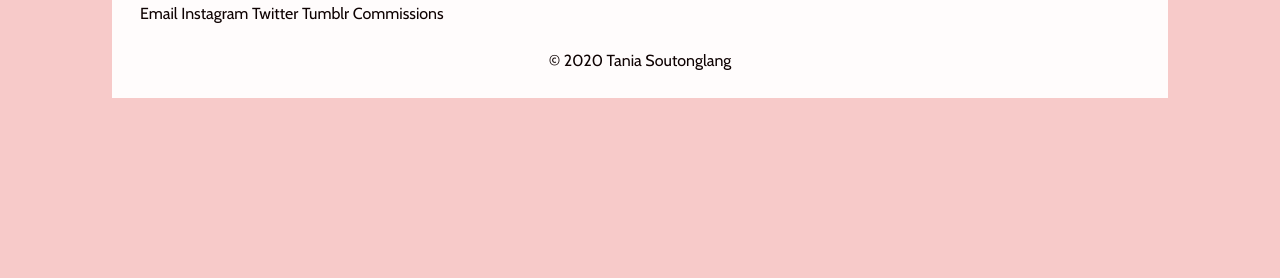
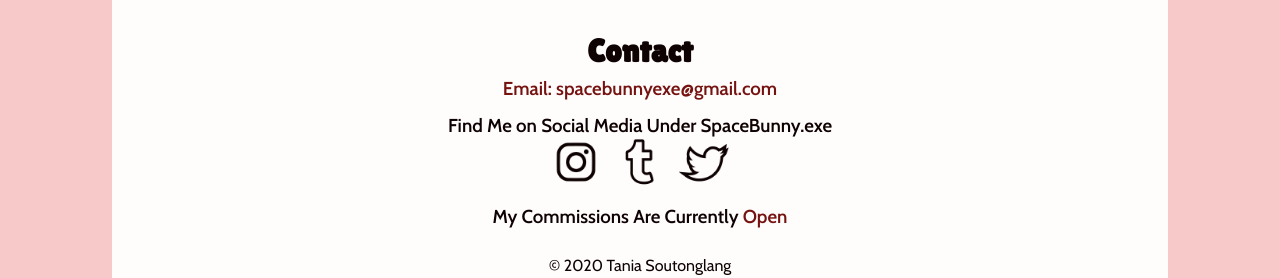
Before and after one commit to tsoutonglang/my-site, a plain HTML site: page portfolio.html in a window 1280 px wide. Shown: the part 881-1159 px from the top of the page. Before the commit the page ends 1007 px from the top, so only its background shows below. Drawn offline with nearby package versions, Linux system fonts and the light colour scheme.

Commit message:
portfolio contact

```diff
--- a/portfolio.html
+++ b/portfolio.html
@@ -29,14 +29,13 @@
     </nav>
 </header>
 
-<!---------- ADD INSTA LINKS IF APPLICABLE ---------->
 <section id="portfolio">
 
     <!---------- BARBATOS ---------->
     <div class="art">
         <img src="./img/barbatos.png" alt="Stylized illustration of Barbatos from the video game 'Obey Me'" />
         <div class="overlay">
-            <div class="art-text"><h2>80s Barbatos</h2><h3>November 2020</h3></div>
+            <div class="art-text"><h2>80s Barbatos</h2><h3>November 2020</h3><br><a href="https://www.instagram.com/p/CHqj1TLhbiY/" target="_blank">Instagram</a></div>
         </div>
     </div>
 
@@ -44,7 +43,7 @@
     <div class="art">
         <img src="./img/daishou.png" alt="Stylized illustration of Daishou Suguru from the anime 'Haikyuu!!'. His head is resting on his right head as he stares at the viewer." />
         <div class="overlay">
-            <div class="art-text"><h2>Pretty Boy Daishou</h2><h3>November 2020</h3></div>
+            <div class="art-text"><h2>Pretty Boy Daishou</h2><h3>November 2020</h3><br><a href="https://www.instagram.com/p/CHYfl2Fhkrv/" target="_blank">Instagram</a></div>
         </div>
     </div>
 
@@ -52,7 +51,7 @@
     <div class="art">
         <img src="./img/myosotis-scorpiodes.png" alt="Illustrated pile of yellow chrysanthemum petals in a darkened room, the title of the comic 'Myosotis Scorpioides' is in a bubble with the warnings 'hanahaki! au, blood, death' beneath it. Also yes, I did spell my own comic's name wrong and published it as is."/>
         <div class="overlay">
-            <div class="art-text"><h2>Myosotis Scorpioides</h2><h3>October 2020</h3></div>
+            <div class="art-text"><h2>Myosotis Scorpioides</h2><h3>October 2020</h3><br><a href="https://www.instagram.com/p/CHN-mgqBq4f/" target="_blank">Instagram</a></div>
         </div>
     </div>
 
@@ -68,7 +67,7 @@
     <div class="art">
         <img src="./img/sugawara-mafia.png" alt="Stylized illustration of Sugawra Koushi from the anime 'Haikyuu!!' His left thumb is wiping his lip and he stares at the viewer." />
         <div class="overlay">
-            <div class="art-text"><h2>Demon Mafia Sugawara</h2><h3>September 2020</h3></div>
+            <div class="art-text"><h2>Demon Mafia Sugawara</h2><h3>September 2020</h3><br><a href="https://www.instagram.com/p/CFAVKdABzG8/" target="_blank">Instagram</a></div>
         </div>
     </div>
 
@@ -84,7 +83,7 @@
     <div class="art">
         <img src="./img/retro-girl.png" alt="An illustration of a girl in a beret, yellow-tinted glasses, and 90's inspired clothes sitting with her knees up." />
         <div class="overlay">
-            <div class="art-text"><h2>90s Wannabe</h2><h3>July 2018</h3></div>
+            <div class="art-text"><h2>90s Wannabe</h2><h3>July 2018</h3><br><a href="https://www.instagram.com/p/BlV4FjhBNs0/" target="_blank">Instagram</a></div>
         </div>
     </div>
 
@@ -100,18 +99,24 @@
     <div class="art">
         <img src="./img/new.png" alt="An stylized illustration of Yves and Vivi from the K-Pop group Loona. Yves is sitting on the left and stopped tying her roller skates to look at Vivi who is sitting on the right and is concentrating on tying her roller skates." />
         <div class="overlay">
-            <div class="art-text"><h2>New</h2><h3>January 2018</h3></div>
+            <div class="art-text"><h2>New</h2><h3>January 2018</h3><br><a href="https://www.instagram.com/p/BlEhClshGZE/" target="_blank">Instagram</a></div>
         </div>
     </div>
 
 </section>
 
-<section id="links">
-    Email
-    Instagram
-    Twitter
-    Tumblr
-    Commissions
+<section id="portfolio-links">
+    <h2>Contact</h2>
+    <h3><a target="_blank" href="mailto:spacebunnyexe@gmail.com">Email: spacebunnyexe@gmail.com</a></h3>
+
+    <div id="sns">
+        <h3>Find Me on Social Media Under SpaceBunny.exe</h3>
+        <a target="_blank" href="https://instagram.com/spacebunny.exe"><img src="./img/instagram.png" alt="Black and white outline of the Instagram logo"/></a>
+        <a target="_blank" href="https://spacebunnyexe.tumblr.com"><img src="./img/tumblr.png" alt="Black and white outline of the Tumblr logo"/></a>
+        <a target="_blank" href="https://twitter.com/spacebunnyexe"><img src="./img/twitter.png" alt="Black and white outline of the Twitter logo"/></a>
+    </div>
+
+    <h3>My Commissions Are Currently <a target="_blank" href="https://spacebunnyexe.carrd.co/#commissions">Open</a></h3>
 </section>
 
 <section id="footer">
--- a/screen.css
+++ b/screen.css
@@ -152,6 +152,7 @@ nav a:hover,
 
 #resume {
   margin-top: 28px;
+  margin-bottom: 28px;
 }
 
 #resume ul {
@@ -206,6 +207,7 @@ nav a:hover,
   flex-direction: row;
   justify-content: space-around;
   margin-top: 28px;
+  margin-bottom: 28px;
   align-items: center;
   flex-wrap: wrap;
 }
@@ -267,3 +269,24 @@ img {
 .art-text a:hover {
   color: #751311;
 }
+
+#portfolio-links {
+  text-decoration: none;
+  text-align: center;
+  display: block;
+  margin-top: 28px;
+  margin-bottom: 28px;
+}
+#portfolio-links h3 {
+  width: 1000px;
+}
+
+#sns {
+  margin-top: 14px;
+  margin-bottom: 14px;
+}
+#portfolio-links img {
+  max-width: 50px;
+  margin-left: 5px;
+  margin-right: 5px;
+}
```
Also changed, not shown: index.html (+1 -1 lines), img/instagram.png (added), img/tumblr.png (added), img/twitter.png (added), walkthrough.txt.
